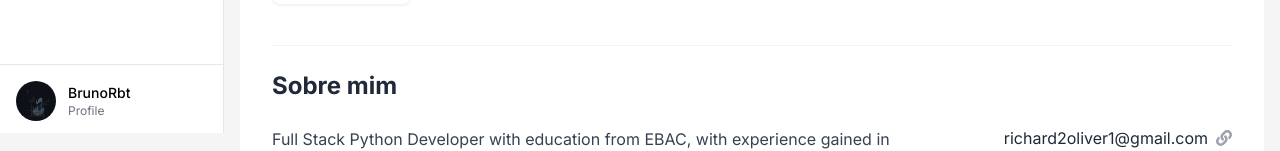
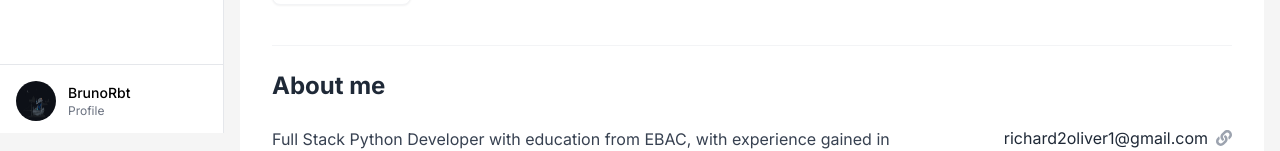
Before and after one commit to BrunoRbt/portifolio, a React (Create React App) app in the folder meu-portfolio/: page / in a window 1280 px wide. Shown: the part 667-818 px from the top of the page. Built offline with nearby package versions, Linux system fonts and the light colour scheme.

Commit message:
correções

```diff
--- a/meu-portfolio/src/App.tsx
+++ b/meu-portfolio/src/App.tsx
@@ -6,12 +6,14 @@ import Tools from './components/tools/Tools';
 import About from './components/about/About';
 import Contact from './components/contact/Contact';
 import { ThemeProvider } from './contexts/ThemeContext';
-import { LanguageProvider } from './contexts/LanguageContext';
+import { LanguageProvider, useLanguage } from './contexts/LanguageContext';
 import backgroundImage from './assets/f1e7d123-1034-4edf-91a5-9cf21ab035a5.jpg'; // Imagem do fundo
 import profileImage from './assets/IMG_20220410_230921.jpg'; // Imagem de perfil original
 
-const App: React.FC = () => {
+// Componente interno que usa o contexto de idioma
+const AppContent: React.FC = () => {
   const [activeItem, setActiveItem] = useState<string>('about');
+  const { t } = useLanguage();
 
   // Dados do perfil
   const profileData = {
@@ -50,8 +52,6 @@ const App: React.FC = () => {
   };
 
   return (
-    <LanguageProvider>
-      <ThemeProvider>
     <div className="flex flex-row min-h-screen dark:bg-background-dark transition-colors duration-200">
       {/* Sidebar */}
       <div className="w-56 fixed left-0 top-0 bottom-0 bg-white dark:bg-gray-800 border-r border-gray-200 dark:border-gray-700 overflow-y-auto transition-colors duration-200">
@@ -73,7 +73,7 @@ const App: React.FC = () => {
 
             {/* About and Contact in a flex layout */}
             <div className="mt-10 pt-6 border-t border-gray-100 dark:border-gray-700">
-                  <h2 className="text-2xl font-bold text-gray-800 dark:text-white mb-6 transition-colors duration-200">Sobre mim</h2>
+              <h2 className="text-2xl font-bold text-gray-800 dark:text-white mb-6 transition-colors duration-200">{t('about')}</h2>
 
               <div className="flex flex-col md:flex-row">
                 <div className="flex-1 md:pr-12">
@@ -89,6 +89,15 @@ const App: React.FC = () => {
         </div>
       </div>
     </div>
+  );
+};
+
+// Componente principal que fornece os contextos
+const App: React.FC = () => {
+  return (
+    <LanguageProvider>
+      <ThemeProvider>
+        <AppContent />
       </ThemeProvider>
     </LanguageProvider>
   );
```
Lines whose indentation alone changed are shown as unchanged.
